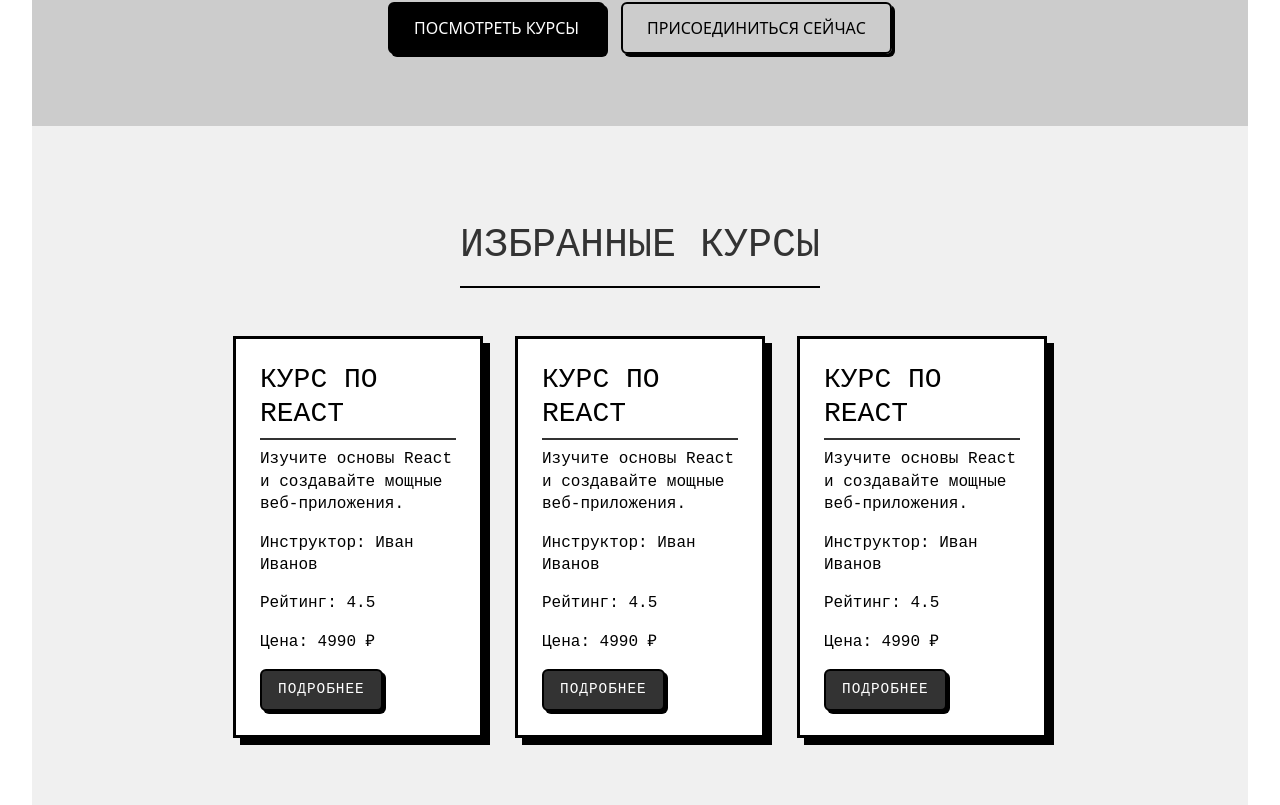
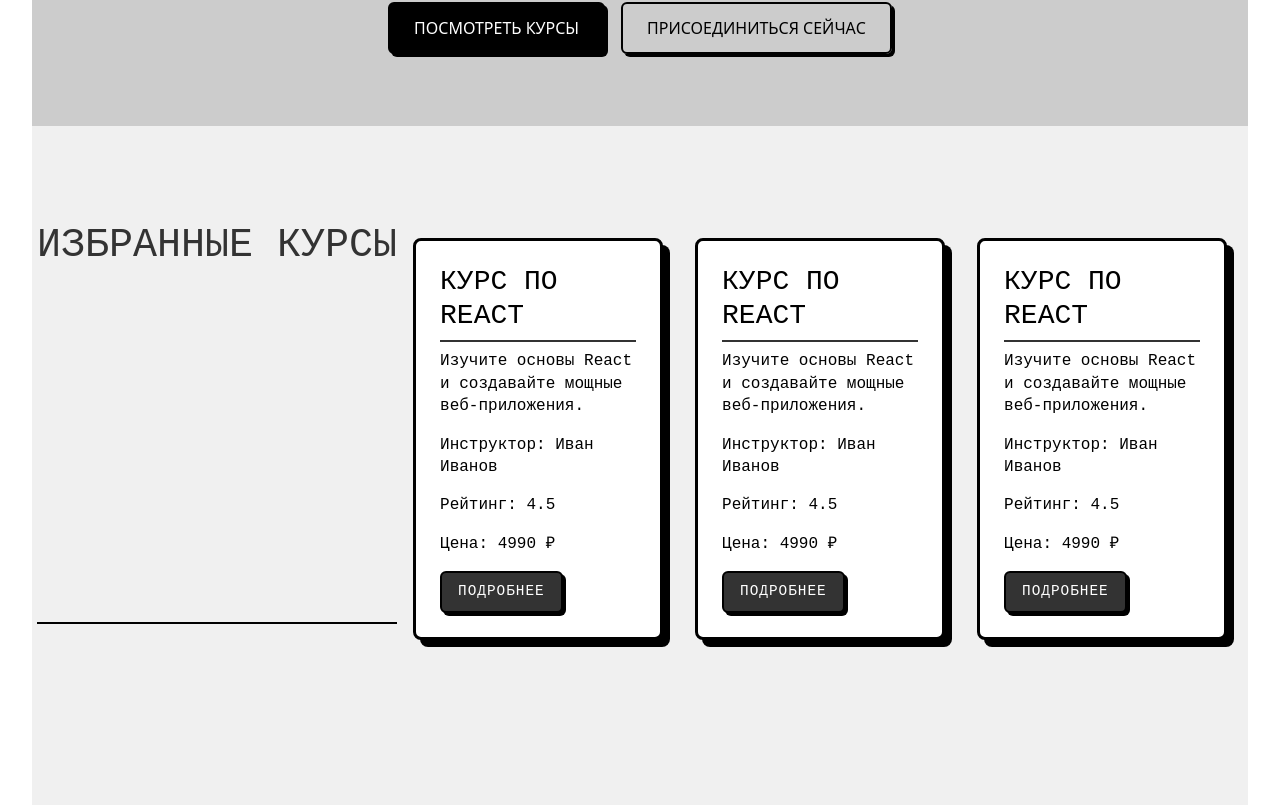
Before and after one commit to visualGravitySense/react-bisonwise, a React (Vite) app: page / in a window 1280 px wide. Shown: the part 395-1200 px from the top of the page. Built offline with nearby package versions, Linux system fonts and the light colour scheme.

Commit message:
course card

```diff
--- a/src/App.jsx
+++ b/src/App.jsx
@@ -4,6 +4,7 @@ import Home from './pages/Home';
 import Courses from './pages/Courses';
 import CourseDetail from './pages/Courses/CourseDetail';
 import Cart from './pages/Cart';
+import About from './pages/About';
 import Favourites from './pages/Favourites';
 import Checkout from './pages/Checkout';
 import Profile from './pages/Profile';
@@ -35,6 +36,7 @@ function App() {
       <Routes>
         <Route path="/" element={<Home theme={theme} toggleTheme={toggleTheme} />} />
         <Route path="/courses" element={<Courses theme={theme} toggleTheme={toggleTheme} />} />
+        <Route path="/about" element={<About theme={theme} toggleTheme={toggleTheme} />} />
         <Route path="/favourites" element={<Favourites theme={theme} toggleTheme={toggleTheme} />} />
         <Route path="/courses/:id" element={<CourseDetail />} />
         <Route path="/cart" element={<Cart />} />
--- a/src/components/AllCourses.jsx
+++ b/src/components/AllCourses.jsx
@@ -4,43 +4,69 @@ import { Button, Card, Container, Row, Col } from 'react-bootstrap'; // Импо
 import './FeaturedCourses.css';
 import CourseFilters from "./CourseFilters";
 import CourseSorting from './CourseSorting';
+import CourseCard from './CourseCard';
 import Pagination from './Pagination';
 
 const AllCourses = ({ theme }) => {
 
   const courses = [
     {
-      id: 1, // Уникальный идентификатор
-      title: 'Курс по React',
-      description: 'Изучите основы React и создавайте мощные веб-приложения.',
-      instructor: 'Иван Иванов',
-      rating: '4.5',
-      price: '4990 ₽',
+      id: 1,
+      title: 'React Course',
+      description: 'Learn React and build powerful web applications.',
+      price: '4990',
+      image: 'https://via.placeholder.com/150' // Sample image placeholder
     },
     {
       id: 2,
-      title: 'Курс по Vue',
-      description: 'Овладейте основами Vue.js для создания интерактивных веб-приложений.',
-      instructor: 'Анна Петрова',
-      rating: '4.7',
-      price: '5290 ₽',
+      title: 'JavaScript Essentials',
+      description: 'Master the fundamentals of JavaScript.',
+      price: '2990',
+      image: 'https://via.placeholder.com/150'
     },
     {
-      id: 3, // Уникальный идентификатор
-      title: 'Курс по React',
-      description: 'Изучите основы React и создавайте мощные веб-приложения.',
-      instructor: 'Иван Иванов',
-      rating: '4.5',
-      price: '4990 ₽',
+      id: 3,
+      title: 'React Course',
+      description: 'Learn React and build powerful web applications.',
+      price: '4990',
+      image: 'https://via.placeholder.com/150' // Sample image placeholder
     },
     {
       id: 4,
-      title: 'Курс по Vue',
-      description: 'Овладейте основами Vue.js для создания интерактивных веб-приложений.',
-      instructor: 'Анна Петрова',
-      rating: '4.7',
-      price: '5290 ₽',
+      title: 'JavaScript Essentials',
+      description: 'Master the fundamentals of JavaScript.',
+      price: '2990',
+      image: 'https://via.placeholder.com/150'
     },
+    {
+      id: 5,
+      title: 'React Course',
+      description: 'Learn React and build powerful web applications.',
+      price: '4990',
+      image: 'https://via.placeholder.com/150' // Sample image placeholder
+    },
+    {
+      id: 6,
+      title: 'JavaScript Essentials',
+      description: 'Master the fundamentals of JavaScript.',
+      price: '2990',
+      image: 'https://via.placeholder.com/150'
+    },
+    {
+      id: 7,
+      title: 'React Course',
+      description: 'Learn React and build powerful web applications.',
+      price: '4990',
+      image: 'https://via.placeholder.com/150' // Sample image placeholder
+    },
+    {
+      id: 8,
+      title: 'JavaScript Essentials',
+      description: 'Master the fundamentals of JavaScript.',
+      price: '2990',
+      image: 'https://via.placeholder.com/150'
+    },
+    // More courses here
     // Добавьте другие курсы в этот массив
   ];
 
@@ -61,8 +87,15 @@ const AllCourses = ({ theme }) => {
       <CourseSorting />
 
       <div className="featured-courses">
-        <h2>Все курсы</h2>
-        <div className="d-flex flex-wrap justify-content-center">
+        {/* <h2>Все курсы</h2> */}
+
+        {courses.map((course) => (
+          <CourseCard key={course.id} course={course} />
+        ))}
+
+        {/* <CourseCard key={course.id} course={course} /> */}
+
+        {/* <div className="d-flex flex-wrap justify-content-center">
           {courses.map((course) => (
             <div key={course.id} className="course-card">
               <h3>{course.title}</h3>
@@ -74,7 +107,7 @@ const AllCourses = ({ theme }) => {
             </div>
 
           ))}
-        </div>
+        </div> */}
         <Pagination
             // currentPage={currentPage}
             // totalPages={totalPages}
--- /dev/null
+++ b/src/components/CourseCard.css
@@ -0,0 +1,29 @@
+.course-card {
+    margin: 1rem;
+    box-shadow: 0 4px 8px rgba(0, 0, 0, 0.1);
+    border-radius: 8px;
+  }
+
+  .course-image {
+    height: 150px;
+    object-fit: cover;
+    border-top-left-radius: 8px;
+    border-top-right-radius: 8px;
+  }
+
+  .course-description {
+    margin: 1rem 0;
+  }
+
+  .course-price {
+    margin-bottom: 1rem;
+  }
+
+  .btn-course-details {
+    margin-right: 0.5rem;
+  }
+
+  .btn-add-to-cart {
+    background-color: #6c757d;
+    border: none;
+  }
--- /dev/null
+++ b/src/components/CourseCard.jsx
@@ -0,0 +1,40 @@
+import React from 'react';
+import { Button, Card } from 'react-bootstrap';
+import './CourseCard.css'; // Optional: For styling the component
+
+const CourseCard = ({ course }) => {
+  return (
+    <Card className="course-card">
+      <Card.Img variant="top" src={course.image} alt={course.title} className="course-image" />
+      <Card.Body>
+        <Card.Title>{course.title}</Card.Title>
+        <Card.Text className="course-description">
+          {course.description}
+        </Card.Text>
+        <div className="course-price">
+          <strong>Price: {course.price} ₽</strong>
+        </div>
+        <Button variant="primary" href={`/courses/${course.id}`} className="btn-course-details">
+          Подробнее
+        </Button>
+        <Button variant="secondary" className="btn-add-to-cart" onClick={() => handleAddToCart(course.id)}>
+          В корзину
+        </Button>
+      </Card.Body>
+    </Card>
+  );
+};
+
+
+// Function to handle adding the course to the cart (logic would go here)
+const handleAddToCart = (courseId) => {
+  console.log(`Course with ID: ${courseId} added to cart`);
+};
+
+
+// Function to handle adding the course to the cart (logic would go here)
+// const handleAddToCart = (courseId) => {
+//   console.log(`Course with ID: ${courseId} added to cart`);
+// };
+
+export default CourseCard;
--- a/src/components/FeaturedCourses.css
+++ b/src/components/FeaturedCourses.css
@@ -3,6 +3,10 @@
     background: #f0f0f0;
     color: #000;
     font-family: 'Courier New', Courier, monospace;
+
+    display: flex;
+    flex-wrap: wrap; /* Чтобы карточки переносились, если не хватает места */
+    justify-content: center; /* Выравнивание по центру */
 }
 
 
```
Also changed, not shown: src/pages/About.jsx (added), 1 other file (tests, documents, lock files or other folders).
